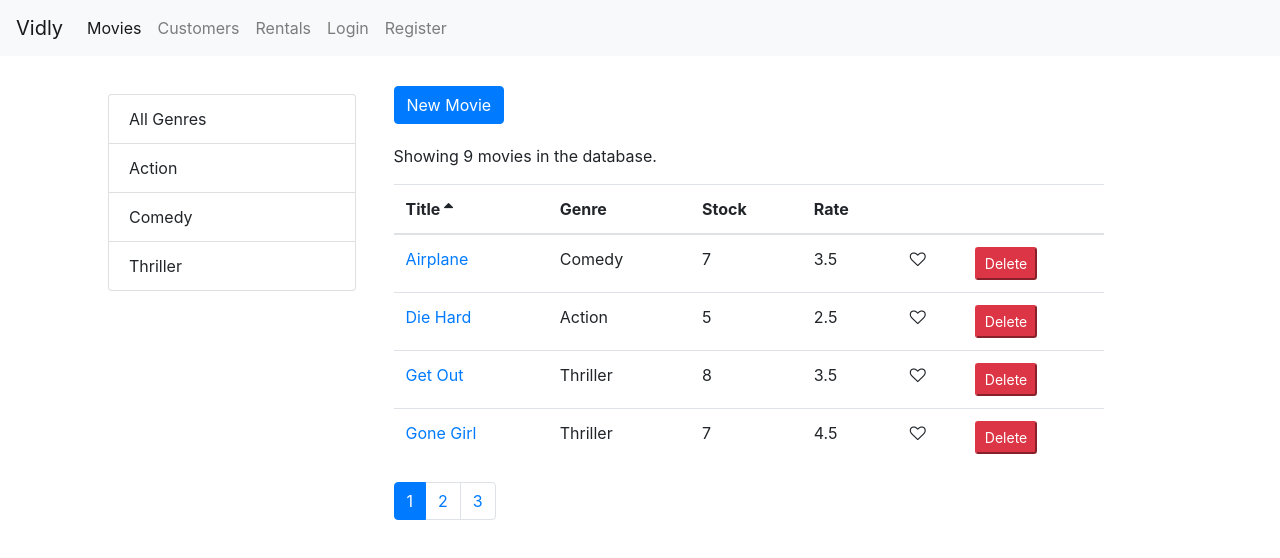
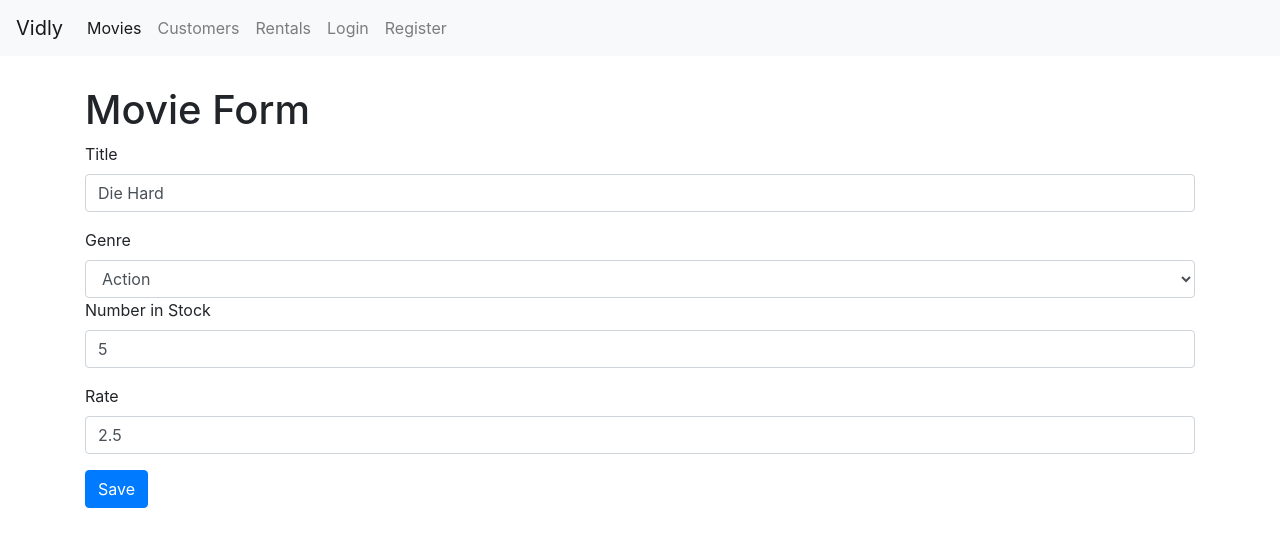
Before and after one commit to drose433/vidly, a React (Create React App) app: page /movies/5b21ca3eeb7f6fbccd471816 in a window 1280 px wide. Shown: the top 558 px of the page. Built offline with nearby package versions, Linux system fonts and the light colour scheme.

Commit message:
addes search

```diff
--- a/src/App.js
+++ b/src/App.js
@@ -18,7 +18,7 @@ function App() {
       <Switch>
         <Route path="/login" component={LoginForm}/>
         <Route path="/register" component={RegisterForm}/>
-        <Route path="/movie/:id" component={MovieForm}/>
+        <Route path="/movies/:id" component={MovieForm}/>
         <Route path="/movies" component={Movies}></Route>
         <Route path="/customers" component={Customers}></Route>
         <Route path="/rentals" component={Rentals}></Route>
--- a/src/components/common/input.jsx
+++ b/src/components/common/input.jsx
@@ -11,6 +11,7 @@ const Input = ({name, label, value, error, ...rest }) => {
                 {...rest}
                 id={name}
                 name={name}
+                value={value}
                 className='form-control' />
                {error && <div className="alert alert-danger">{error}</div>}
         </div>
--- /dev/null
+++ b/src/components/common/searchBox.jsx
@@ -0,0 +1,18 @@
+import React from 'react';
+
+const SearchBox = ({ value, onChange }) => {
+    return (
+        <React.Fragment>
+            <input
+            type='text'
+            name='query'
+            className='form-control my-3'
+            placeholder='Search...'
+            value={value}
+            onChange={e => onChange(e.currentTarget.value)}
+            />
+        </React.Fragment>
+     );
+}
+
+export default SearchBox;
--- a/src/components/movie.jsx
+++ b/src/components/movie.jsx
@@ -5,8 +5,9 @@ import Pagination from './common/pagination';
 import ListGroup from './common/listGroup';
 import { paginate } from '../utils/paginate';
 import MoviesTable from './moviesTable';
-import _ from "lodash";
+import _, { filter } from "lodash";
 import { Link } from 'react-router-dom';
+import SearchBox from './common/searchBox';
 
 
 class Movies extends Component {
@@ -15,6 +16,8 @@ class Movies extends Component {
         genres: [],
         currentPage: 1,
         pageSize: 4,
+        searchQuery: "",
+        selectedGenre: null,
         sortColumn: { path: 'title', order: 'asc' }
     };
 
@@ -41,7 +44,11 @@ class Movies extends Component {
     };
 
     handleGenreSelect = genre => {
-        this.setState({selectedGenre: genre, currentPage: 1});
+        this.setState({selectedGenre: genre, searchQuery: "", currentPage: 1});
+    };
+
+    handleSearch = query =>{
+        this.setState({ searchQuery: query, selectedGenre: null, currentPage: 1 });
     };
 
     handleSort = sortColumn =>{
@@ -51,9 +58,23 @@ class Movies extends Component {
 
     getPagedData= () =>{
 
-        const {currentPage, pageSize, selectedGenre, movies: AllMovies, sortColumn} = this.state;
+        const {
+            currentPage,
+            pageSize,
+            selectedGenre,
+            searchQuery,
+            movies: AllMovies,
+            sortColumn} = this.state;
 
-        const filtered = selectedGenre && selectedGenre._id ? AllMovies.filter(m => m.genre._id === selectedGenre._id): AllMovies;
+        let filtered = AllMovies;
+        if(searchQuery){
+            filtered = AllMovies.filter(m =>
+                m.title.toLowerCase().startsWith(searchQuery.toLowerCase()
+            ));
+        }else if(selectedGenre && selectedGenre._id){
+            filtered = AllMovies.filter(m => m.genre._id === selectedGenre._id);
+        }
+
         const sorted = _.orderBy(filtered, [sortColumn.path], [sortColumn.order]);
         const movies = paginate(sorted, currentPage, pageSize);
 
@@ -62,7 +83,7 @@ class Movies extends Component {
 
     render() {
 
-        const {currentPage, pageSize, sortColumn} = this.state;
+        const {currentPage, pageSize, searchQuery, sortColumn} = this.state;
 
         if(this.state.movies.length === 0){
             return <p>There are no movies in the database.</p>;
@@ -87,7 +108,7 @@ class Movies extends Component {
                             style={{ marginBottom: 20 }}
                             >New Movie</Link>
                             <p>Showing {totalCount} movies in the database.</p>
-
+                            <SearchBox value={searchQuery} onChange={this.handleSearch} />
                             <MoviesTable
                             movies={movies}
                             sortColumn={sortColumn}
--- a/src/components/movieForm.jsx
+++ b/src/components/movieForm.jsx
@@ -35,12 +35,12 @@ class MovieForm extends Form {
         const movie = getMovie(movieId);
         if(!movie) return this.props.history.replace("/not-found");
 
-        this.setState({ data: this.mapToViewModel(movie) })
+        this.setState({ data: this.mapToViewModel(movie) });
      }
 
      mapToViewModel(movie){
         return {
-            _id: movie.id,
+            _id: movie._id,
             title: movie.title,
             genreId: movie.genre._id,
             numberInStock: movie.numberInStock,
--- a/src/components/moviesTable.jsx
+++ b/src/components/moviesTable.jsx
@@ -7,7 +7,7 @@ import { Link } from 'react-router-dom';
 class MoviesTable extends Component {
 
     columns = [
-        {path: 'title', label: 'Title', content: movie => <Link to={`/movie/${movie._id}`}>{movie.title}</Link>},
+        {path: 'title', label: 'Title', content: movie => <Link to={`/movies/${movie._id}`}>{movie.title}</Link>},
         {path: 'genre.name', label: 'Genre'},
         {path: 'numberInStock', label: 'Stock'},
         {path: 'dailyRentalRate', label: 'Rate'},
```
